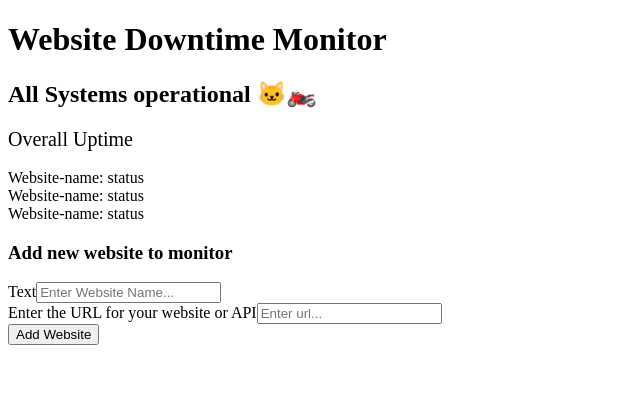
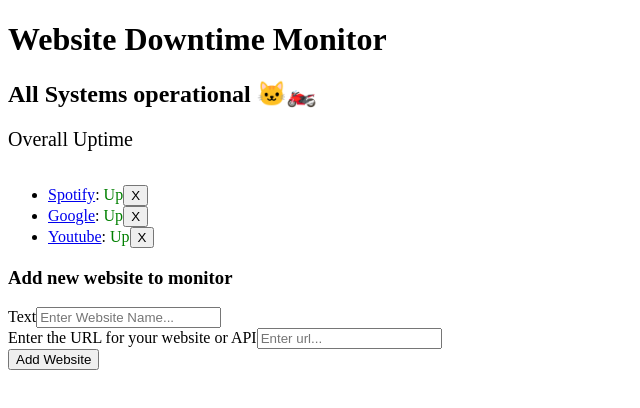
Before and after one commit to lolzone13/website-downtime-monitor, a React (Create React App) app in the folder Client/: page / in a window 1280 px wide. Shown: the top 408 px of the page, without its empty margins (0-640 px from the left). Built offline with nearby package versions, Linux system fonts and the light colour scheme.

Commit message:
Finishing up front-end

```diff
--- a/Client/src/App.css
+++ b/Client/src/App.css
@@ -0,0 +1,7 @@
+.web-status-green {
+    color: green
+};
+
+.web-status-red {
+    color: red
+};
--- a/Client/src/App.js
+++ b/Client/src/App.js
@@ -4,17 +4,19 @@
 import StatusBar from './Components/StatusBar';
 import WebsiteList from './Components/WebsiteList';
 import AddWebsite from './Components/AddWebsite';
+import { GlobalProvider } from './Context/GlobalState';
 // src https://status.uptimerobot.com/
 function App() {
   return (
     <div>
-      <Header />
-      <StatusBar />
-      <div style={{fontSize: "20px"}}>Overall Uptime</div>
-      <br/>
-      <WebsiteList />
-      <AddWebsite />
-
+      <GlobalProvider>
+        <Header />
+        <StatusBar />
+        <div style={{ fontSize: "20px" }}>Overall Uptime</div>
+        <br />
+        <WebsiteList />
+        <AddWebsite />
+      </GlobalProvider>
     </div>
   );
 }
--- a/Client/src/Components/AddWebsite.jsx
+++ b/Client/src/Components/AddWebsite.jsx
@@ -16,13 +16,13 @@
             <form onSubmit={onSubmit}>
                 <div>
                     <label htmlFor="text">Text</label>
-                    <input type="text" placeholder="Enter Website Name..." />
+                    <input type="text" value={websiteName} onChange={(eve) => setWebsiteName(eve.target.value)} placeholder="Enter Website Name..." />
                 </div>
                 <div>
                     <label htmlFor="url" >
                         Enter the URL for your website or API
                     </label >
-                    <input type="url"  placeholder="Enter url..." />
+                    <input type="url" value={url} onChange={(eve) => setURL(eve.target.value)} placeholder="Enter url..." />
                 </div>
                 <button> Add Website </button>
             </form>
--- a/Client/src/Components/StatusBar.jsx
+++ b/Client/src/Components/StatusBar.jsx
@@ -1,6 +1,8 @@
 import React from 'react'
 
 function StatusBar() {
+
+    // use global context to determine an outage
     return (
         <div>
             <h2>All Systems operational  🐱‍🏍</h2>
--- a/Client/src/Components/WebsiteList.jsx
+++ b/Client/src/Components/WebsiteList.jsx
@@ -1,13 +1,20 @@
-import React from 'react'
+import React, { useContext } from 'react'
 import WebsiteStatus from './WebsiteStatus'
+import { GlobalContext } from '../Context/GlobalState';
+
 
 function WebsiteCards() {
+
+    // get from global context and place the cards
+    const { websites } = useContext(GlobalContext);
+    console.log(websites);
+
     return (
-        <div>
-            <WebsiteStatus />
-            <WebsiteStatus />
-            <WebsiteStatus />
-        </div>
+        <ul>
+
+            {websites.map(website => (<WebsiteStatus key={website.id} website={website}/>))}
+
+        </ul>
     )
 }
 
--- a/Client/src/Components/WebsiteStatus.jsx
+++ b/Client/src/Components/WebsiteStatus.jsx
@@ -1,11 +1,13 @@
-import React from 'react'
+import React from 'react';
 
-function WebsiteStatus() {
+function WebsiteStatus({ website }) {
+
     return (
-        <div>
-            Website-name: status
-        </div>
+        <li>
+            <a href={website.url}>{website.name}</a>: <span className={website.status=="Up" ? "web-status-green" : "web-status-red" }>{website.status}</span>
+             <button className="delete-button">X</button>
+        </li>
     )
 }
 
-export default WebsiteStatus
+export default WebsiteStatus;
--- /dev/null
+++ b/Client/src/Context/AppReducer.js
@@ -0,0 +1,28 @@
+export default (state, action) => {
+    console.log(state);
+    switch (action.type) {
+        case 'GET_WEBSITES':
+            return {
+                ...state,
+                websites: action.payload
+            }
+        case 'DELETE_WEBSITE':
+            return {
+                ...state,
+                websites: state.websites.filter(transaction => transaction._id !== action.payload)
+            }
+        case 'ADD_WEBSITE':
+            return {
+                ...state,
+                websites: [...state.websites, action.payload]
+            }
+        case 'WEBSITES_ERROR':
+            return {
+                ...state,
+                error: action.payload
+            }
+
+        default:
+            return state;
+    }
+}
--- /dev/null
+++ b/Client/src/Context/GlobalState.js
@@ -0,0 +1,82 @@
+import React, { createContext, useReducer } from "react";
+import AppReducer from './AppReducer.js'
+import axios from 'axios';
+
+const initialState = {
+    websites: [
+        {id: 1, name: 'Spotify', url: 'https://www.spotify.com/', status: 'Up'},
+        {id: 2, name: 'Google', url: 'https://www.google.co.in/', status: 'Up'},
+        {id: 3, name: 'Youtube', url: 'https://www.youtube.com/', status: 'Up'}
+    ],
+    error: null,
+    loading: true
+
+}
+
+
+export const GlobalContext = createContext(initialState);
+
+export const GlobalProvider = ({ children }) => {
+    const [state, dispatch] = useReducer(AppReducer, initialState);
+
+    // actions
+    async function getWebsites() {
+        try {
+            const res = await axios.get('/api/v1/Websites');
+            dispatch({
+                type: 'GET_WEBSITES',
+                payload: res.data.data
+            });
+        } catch (err) {
+            dispatch({
+                type: 'WEBSITE_ERROR',
+                payload: err.response.data.error
+            });
+        }
+    }
+
+    async function deleteWebsite(id) {
+        try {
+            await axios.delete(`/api/v1/Websites/${id}`);
+            dispatch({
+                type: 'DELETE_WEBSITE',
+                payload: id
+            });
+        } catch (err) {
+            dispatch({
+                type: 'Websites_ERROR',
+                payload: err.response.data.error
+            })
+        }
+    }
+
+    async function addTransaction(transaction) {
+        const config = {
+            headers : {
+                'Content-type': 'application/json'
+            }
+        }
+
+        try {
+            const response = await axios.post('/api/v1/Websites',transaction, config);
+
+            dispatch({
+                type: 'ADD_TRANSACTION',
+                payload: response.data.data
+            });
+        } catch (err) {
+            dispatch({
+                type: 'TRANSACTIONS_ERROR',
+                payload: err.response.data.error
+            })
+        }
+
+    }
+
+    return (<GlobalContext.Provider value={{
+        websites: state.websites
+    }}>
+        {children}
+    </GlobalContext.Provider>
+    );
+}
```
